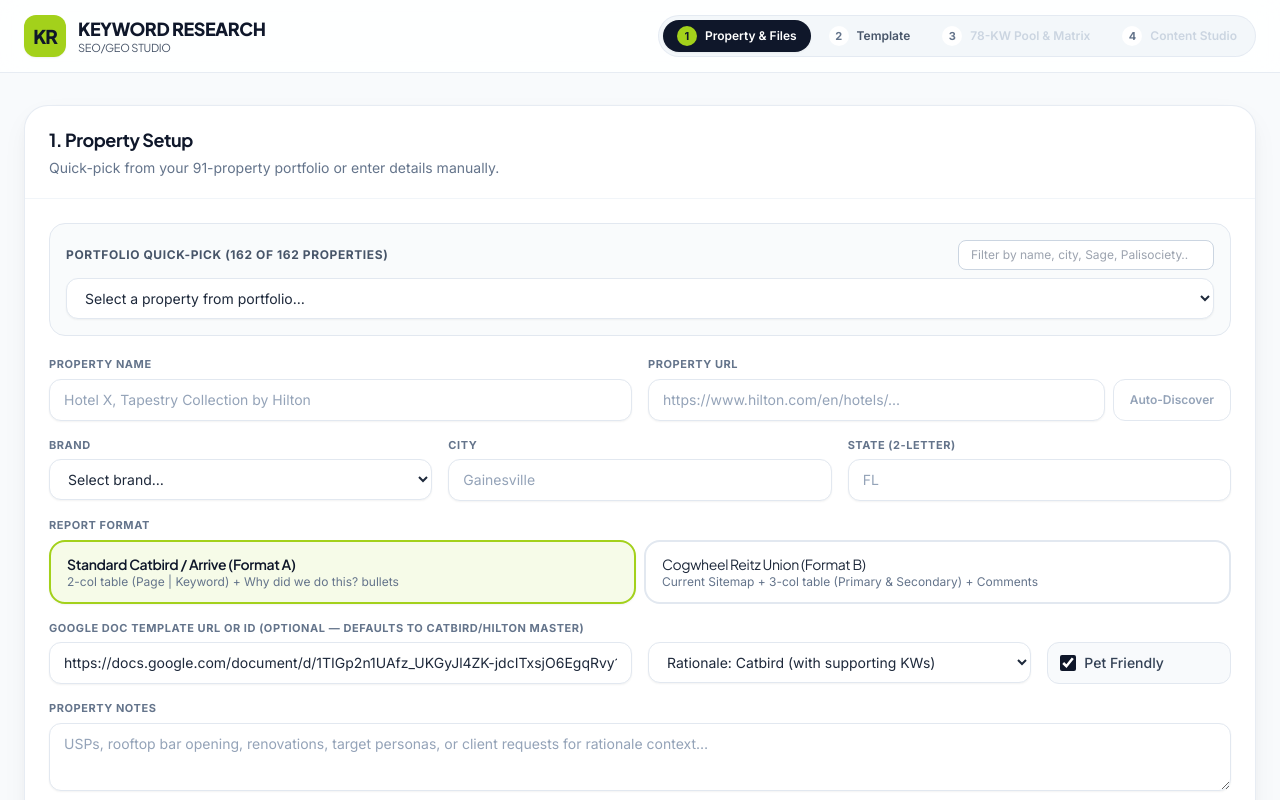
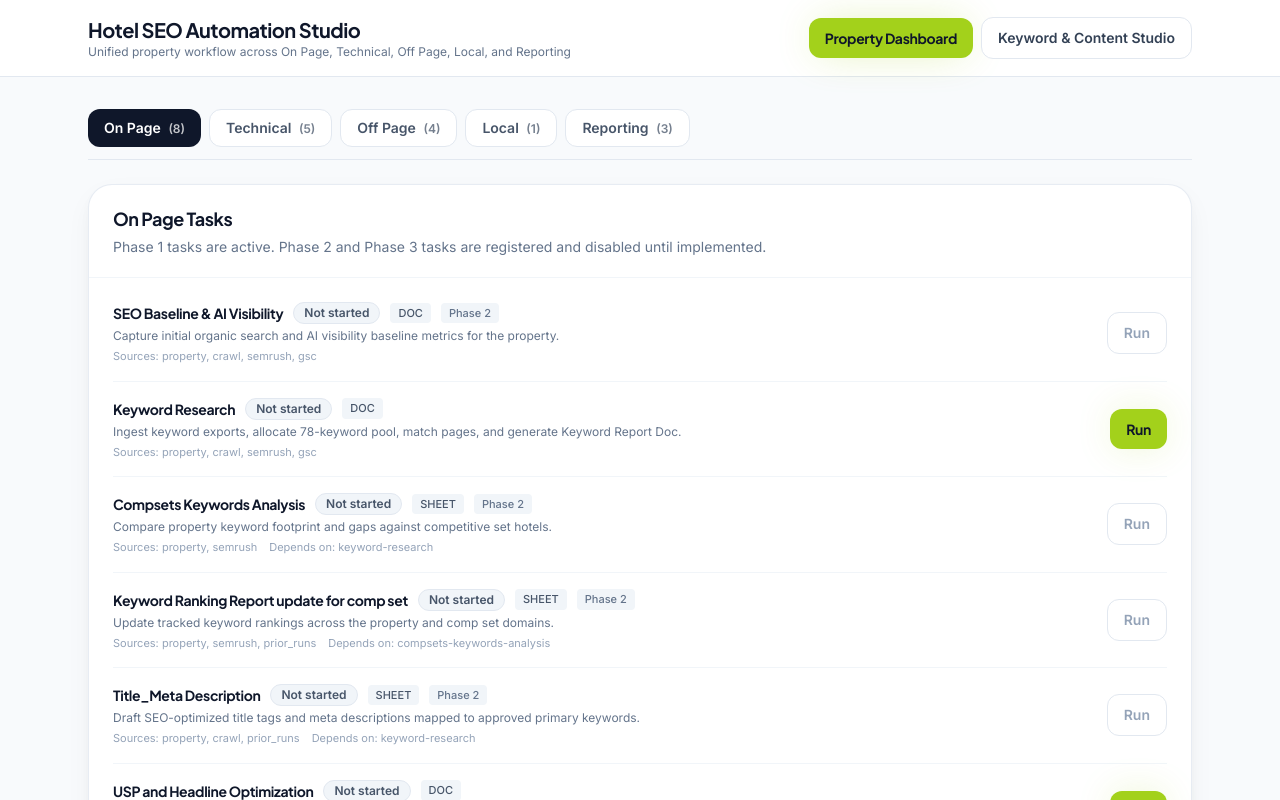
Before and after one commit to nurunnobejisan/Cogwheel-SEO-Templates, a Next.js app: page / in a window 1280 px wide. Shown: the top 800 px of the page. Built offline with nearby package versions, Linux system fonts and the light colour scheme; no server answers.

Commit message:
feat: add Property Dashboard UI, update .env.example and SPEC.md for Phase 1

```diff
--- a/src/app/page.tsx
+++ b/src/app/page.tsx
@@ -1,5 +1,5 @@
-import Studio from "@/components/Studio";
+import PropertyDashboard from "@/components/PropertyDashboard";
 
 export default function Home() {
-  return <Studio />;
+  return <PropertyDashboard />;
 }
--- /dev/null
+++ b/src/components/PropertyDashboard.tsx
@@ -0,0 +1,202 @@
+"use client";
+
+import { useEffect, useState } from "react";
+import { TASK_SECTIONS, TASKS_CONFIG, type TaskConfig, type TaskSection, type TaskStatus } from "@/tasks/tasks.config";
+import Studio from "./Studio";
+import { Button, Card } from "./ui";
+
+interface TaskRunSummary {
+  id: string;
+  taskId: string;
+  status: TaskStatus;
+  outputUrl: string | null;
+  flags: Array<{ code: string; message: string; severity: string }>;
+  createdAt: string;
+}
+
+const STATUS_STYLES: Record<TaskStatus, string> = {
+  "Not started": "bg-slate-100 text-slate-600 border-slate-200",
+  Running: "bg-sky-50 text-sky-700 border-sky-200",
+  Done: "bg-emerald-50 text-emerald-700 border-emerald-200",
+  Flagged: "bg-amber-50 text-amber-800 border-amber-200",
+};
+
+export default function PropertyDashboard() {
+  const [view, setView] = useState<"dashboard" | "studio">("dashboard");
+  const [studioStep, setStudioStep] = useState<1 | 2 | 3 | 4>(1);
+  const [activeTab, setActiveTab] = useState<TaskSection>("On Page");
+  const [latestRuns, setLatestRuns] = useState<Record<string, TaskRunSummary>>({});
+
+  useEffect(() => {
+    let cancelled = false;
+    async function loadImplementedRuns() {
+      const implemented = TASKS_CONFIG.filter((t) => t.phase === 1);
+      const entries = await Promise.all(
+        implemented.map(async (task) => {
+          try {
+            const res = await fetch(`/api/tasks/${task.id}/runs`);
+            if (!res.ok) return null;
+            const data = (await res.json()) as { runs?: TaskRunSummary[] };
+            const latest = data.runs?.[0];
+            return latest ? ([task.id, latest] as const) : null;
+          } catch {
+            return null;
+          }
+        }),
+      );
+      if (cancelled) return;
+      const map: Record<string, TaskRunSummary> = {};
+      for (const entry of entries) {
+        if (entry) map[entry[0]] = entry[1];
+      }
+      setLatestRuns(map);
+    }
+    loadImplementedRuns();
+    return () => {
+      cancelled = true;
+    };
+  }, [view]);
+
+  function handleRunTask(task: TaskConfig) {
+    if (task.phase !== 1) return;
+    if (task.id === "usp-headline-optimization") {
+      setStudioStep(4);
+    } else {
+      setStudioStep(1);
+    }
+    setView("studio");
+  }
+
+  const sectionTasks = TASKS_CONFIG.filter((t) => t.section === activeTab);
+
+  return (
+    <div className="min-h-screen bg-slate-50 text-slate-800">
+      <header className="border-b border-slate-200 bg-white">
+        <div className="mx-auto flex max-w-6xl flex-wrap items-center justify-between gap-4 px-6 py-4">
+          <div>
+            <h1 className="font-display text-xl font-bold tracking-tight text-slate-900">
+              Hotel SEO Automation Studio
+            </h1>
+            <p className="text-xs text-slate-500">
+              Unified property workflow across On Page, Technical, Off Page, Local, and Reporting
+            </p>
+          </div>
+          <div className="flex items-center gap-2">
+            <Button
+              variant={view === "dashboard" ? "primary" : "secondary"}
+              onClick={() => setView("dashboard")}
+            >
+              Property Dashboard
+            </Button>
+            <Button
+              variant={view === "studio" ? "primary" : "secondary"}
+              onClick={() => {
+                setStudioStep(1);
+                setView("studio");
+              }}
+            >
+              Keyword &amp; Content Studio
+            </Button>
+          </div>
+        </div>
+      </header>
+
+      {view === "studio" ? (
+        <Studio key={studioStep} initialStep={studioStep} />
+      ) : (
+        <main className="mx-auto max-w-6xl space-y-6 px-6 py-8">
+          <nav aria-label="Task Sections" className="flex flex-wrap gap-2 border-b border-slate-200 pb-3">
+            {TASK_SECTIONS.map((section) => {
+              const count = TASKS_CONFIG.filter((t) => t.section === section).length;
+              const isActive = activeTab === section;
+              return (
+                <button
+                  key={section}
+                  type="button"
+                  onClick={() => setActiveTab(section)}
+                  className={`rounded-xl px-4 py-2 text-sm font-semibold transition-colors ${
+                    isActive
+                      ? "bg-slate-900 text-white"
+                      : "bg-white text-slate-600 border border-slate-200 hover:bg-slate-100"
+                  }`}
+                >
+                  {section} <span className="ml-1 text-xs opacity-75">({count})</span>
+                </button>
+              );
+            })}
+          </nav>
+
+          <Card
+            title={`${activeTab} Tasks`}
+            subtitle={`Phase 1 tasks are active. Phase 2 and Phase 3 tasks are registered and disabled until implemented.`}
+          >
+            <div className="divide-y divide-slate-100">
+              {sectionTasks.map((task) => {
+                const run = latestRuns[task.id];
+                const effectiveStatus: TaskStatus = run?.status ?? (task.phase === 1 ? "Not started" : task.status);
+                const disabled = task.phase !== 1;
+
+                return (
+                  <div
+                    key={task.id}
+                    className="flex flex-col gap-4 py-4 first:pt-0 last:pb-0 sm:flex-row sm:items-center sm:justify-between"
+                  >
+                    <div className="space-y-1">
+                      <div className="flex flex-wrap items-center gap-2.5">
+                        <span className="font-display text-sm font-bold text-slate-900">{task.name}</span>
+                        <span
+                          className={`inline-flex items-center rounded-full border px-2.5 py-0.5 text-xs font-semibold ${STATUS_STYLES[effectiveStatus]}`}
+                        >
+                          {effectiveStatus}
+                        </span>
+                        <span className="rounded bg-slate-100 px-2 py-0.5 text-[11px] font-medium uppercase text-slate-600">
+                          {task.outputType}
+                        </span>
+                        {disabled && (
+                          <span className="rounded bg-slate-100 px-2 py-0.5 text-[11px] font-medium text-slate-500">
+                            Phase {task.phase}
+                          </span>
+                        )}
+                      </div>
+                      <p className="text-xs text-slate-500">{task.description}</p>
+                      <div className="flex flex-wrap items-center gap-3 text-[11px] text-slate-400">
+                        <span>Sources: {task.dataSources.join(", ")}</span>
+                        {task.dependsOn.length > 0 && <span>Depends on: {task.dependsOn.join(", ")}</span>}
+                      </div>
+                      {run && run.flags.length > 0 && (
+                        <div className="mt-1 text-xs text-amber-700">
+                          Flag Summary ({run.flags.length}): {run.flags.map((f) => f.message).slice(0, 2).join(" | ")}
+                        </div>
+                      )}
+                    </div>
+
+                    <div className="flex shrink-0 items-center gap-3">
+                      {run?.outputUrl && (
+                        <a
+                          href={run.outputUrl}
+                          target="_blank"
+                          rel="noreferrer"
+                          className="text-xs font-semibold text-slate-700 underline decoration-slate-300 underline-offset-2 hover:text-slate-900"
+                        >
+                          View Output
+                        </a>
+                      )}
+                      <Button
+                        variant={disabled ? "secondary" : "primary"}
+                        disabled={disabled}
+                        onClick={() => handleRunTask(task)}
+                        title={disabled ? `Scheduled for Phase ${task.phase}` : `Run ${task.name}`}
+                      >
+                        Run
+                      </Button>
+                    </div>
+                  </div>
+                );
+              })}
+            </div>
+          </Card>
+        </main>
+      )}
+    </div>
+  );
+}
--- a/src/components/Studio.tsx
+++ b/src/components/Studio.tsx
@@ -46,8 +46,8 @@ const EMPTY_PROPERTY: Property = {
   excludedLocations: [],
 };
 
-export default function Studio() {
-  const [step, setStep] = useState<Step>(1);
+export default function Studio({ initialStep = 1 }: { initialStep?: Step }) {
+  const [step, setStep] = useState<Step>(initialStep);
   const [property, setProperty] = useState<Property>(EMPTY_PROPERTY);
   const [pages, setPages] = useState<SitemapPage[]>(sitemap.pages as SitemapPage[]);
   const [files, setFiles] = useState<File[]>([]);
```
Also changed, not shown: 2 other files (tests, documents, lock files or other folders).
